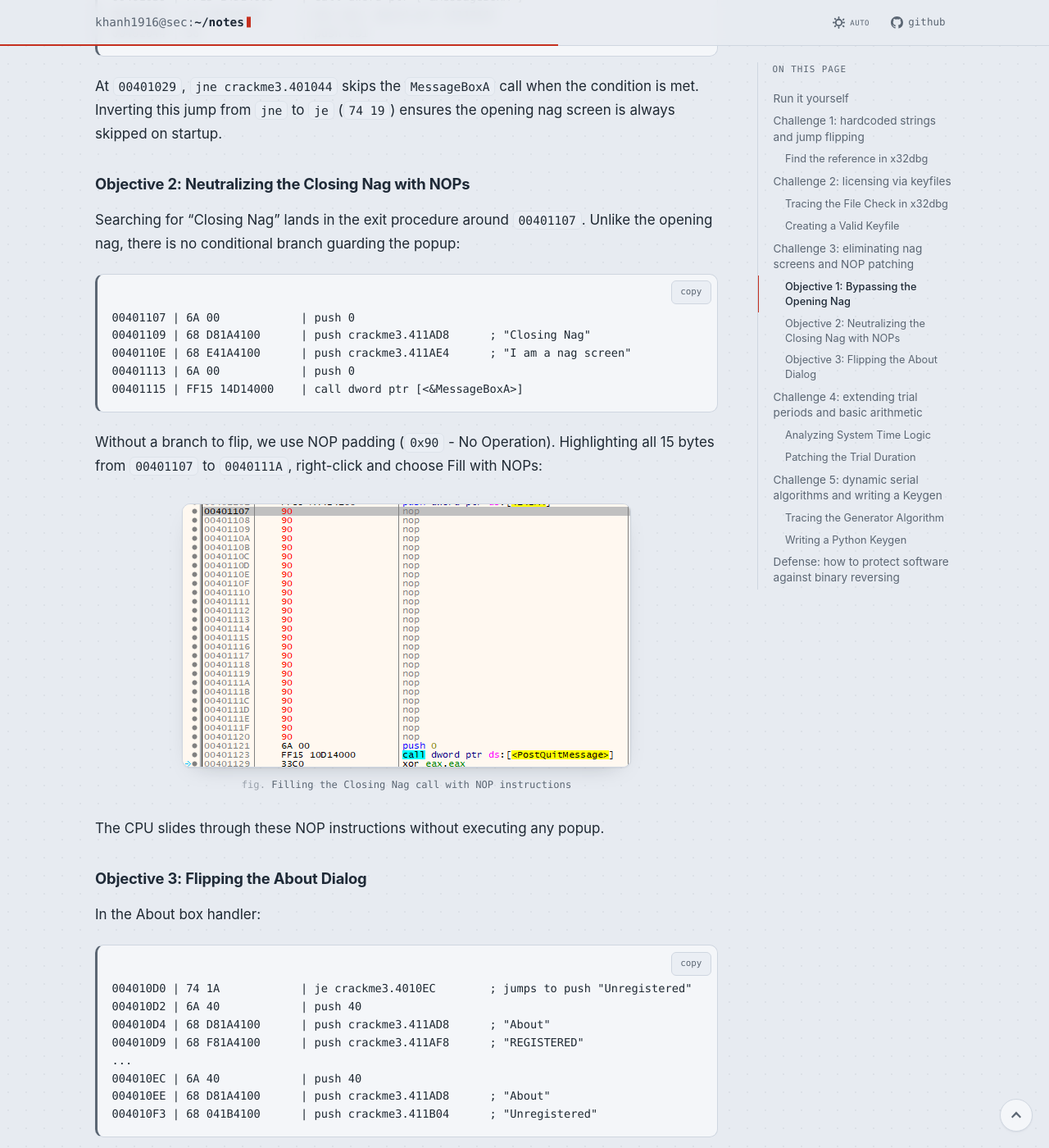
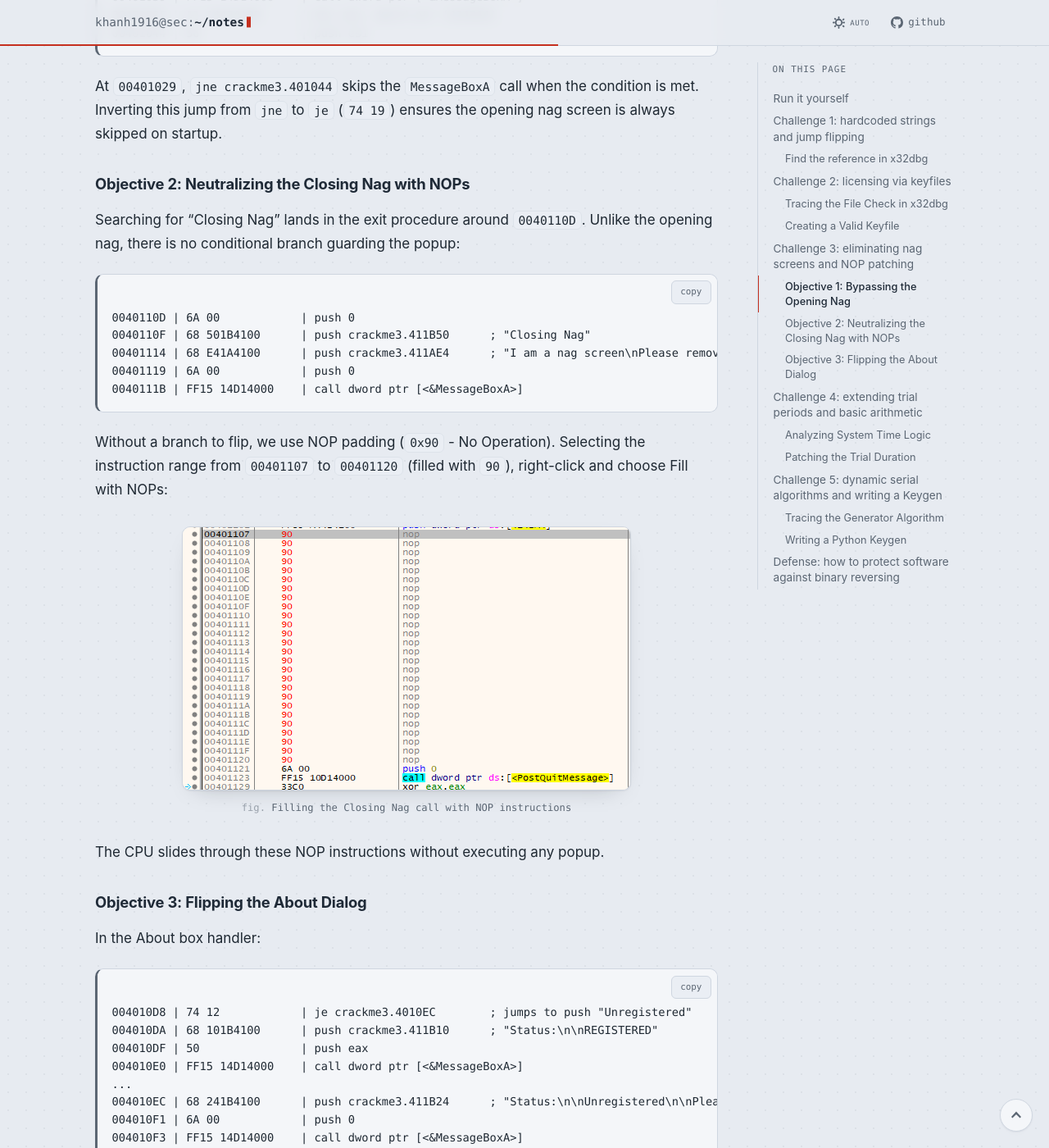
Before and after one commit to Khanh1916/notes, a Jekyll site: the page built from _posts/2025-09-05-crackme-reverse-engineering-walkthrough.md, in a window 1280 px wide and 1400 px high, scrolled down 10008 px. Shown: the whole window at 82% size. Built offline with Jekyll 4.4.1, drawn with Linux system fonts in a browser that asks for light colours; some of the changed text lies outside the part shown.

Commit message:
Refine CrackMe assembly listings and ensure 100% accuracy with screenshots

````diff
--- a/_posts/2025-09-05-crackme-reverse-engineering-walkthrough.md
+++ b/_posts/2025-09-05-crackme-reverse-engineering-walkthrough.md
@@ -197,17 +197,17 @@ At `00401029`, `jne crackme3.401044` skips the `MessageBoxA` call when the condi
 
 ### Objective 2: Neutralizing the Closing Nag with NOPs
 
-Searching for "Closing Nag" lands in the exit procedure around `00401107`. Unlike the opening nag, there is no conditional branch guarding the popup:
+Searching for "Closing Nag" lands in the exit procedure around `0040110D`. Unlike the opening nag, there is no conditional branch guarding the popup:
 
 ```assembly
-00401107 | 6A 00            | push 0
-00401109 | 68 D81A4100      | push crackme3.411AD8      ; "Closing Nag"
-0040110E | 68 E41A4100      | push crackme3.411AE4      ; "I am a nag screen"
-00401113 | 6A 00            | push 0
-00401115 | FF15 14D14000    | call dword ptr [<&MessageBoxA>]
+0040110D | 6A 00            | push 0
+0040110F | 68 501B4100      | push crackme3.411B50      ; "Closing Nag"
+00401114 | 68 E41A4100      | push crackme3.411AE4      ; "I am a nag screen\nPlease remove me."
+00401119 | 6A 00            | push 0
+0040111B | FF15 14D14000    | call dword ptr [<&MessageBoxA>]
 ```
 
-Without a branch to flip, we use NOP padding (`0x90` - No Operation). Highlighting all 15 bytes from `00401107` to `0040111A`, right-click and choose Fill with NOPs:
+Without a branch to flip, we use NOP padding (`0x90` - No Operation). Selecting the instruction range from `00401107` to `00401120` (filled with `90`), right-click and choose Fill with NOPs:
 
 ![Filling the Closing Nag call with NOP instructions]({{ '/images/crackme-reversing/11-crackme3-patch-nops.png' | relative_url }})
 
@@ -218,17 +218,17 @@ The CPU slides through these NOP instructions without executing any popup.
 In the About box handler:
 
 ```assembly
-004010D0 | 74 1A            | je crackme3.4010EC        ; jumps to push "Unregistered"
-004010D2 | 6A 40            | push 40
-004010D4 | 68 D81A4100      | push crackme3.411AD8      ; "About"
-004010D9 | 68 F81A4100      | push crackme3.411AF8      ; "REGISTERED"
+004010D8 | 74 12            | je crackme3.4010EC        ; jumps to push "Unregistered"
+004010DA | 68 101B4100      | push crackme3.411B10      ; "Status:\n\nREGISTERED"
+004010DF | 50               | push eax
+004010E0 | FF15 14D14000    | call dword ptr [<&MessageBoxA>]
 ...
-004010EC | 6A 40            | push 40
-004010EE | 68 D81A4100      | push crackme3.411AD8      ; "About"
-004010F3 | 68 041B4100      | push crackme3.411B04      ; "Unregistered"
+004010EC | 68 241B4100      | push crackme3.411B24      ; "Status:\n\nUnregistered\n\nPlease register me"
+004010F1 | 6A 00            | push 0
+004010F3 | FF15 14D14000    | call dword ptr [<&MessageBoxA>]
 ```
 
-Address `004010D0` contains `je 004010EC`. Changing `je` to `jne` redirects execution directly into the `REGISTERED` string block.
+Address `004010D8` contains `je 004010EC` (`74 12`). Changing `je` to `jne` (`75 12`) redirects execution directly into the `REGISTERED` string block.
 
 Save the patched file: both nag popups are gone, and the About box displays `REGISTERED`:
 
@@ -571,38 +571,38 @@ Tại dòng `00401029`, lệnh `jne crackme3.401044` nhảy cóc qua lệnh gọ
 
 ### Mục tiêu 2: Triệt tiêu Closing Nag bằng NOP
 
-Tìm kiếm chuỗi "Closing Nag" sẽ dẫn ta tới hàm xử lý đóng chương trình quanh địa chỉ `00401107`. Khác với lúc khởi động, tại đây không có bất kỳ lệnh nhảy điều kiện nào để rẽ nhánh; lệnh gọi `MessageBoxA` được thực thi trực tiếp:
+Tìm kiếm chuỗi "Closing Nag" sẽ dẫn ta tới hàm xử lý đóng chương trình quanh địa chỉ `0040110D`. Khác với lúc khởi động, tại đây không có bất kỳ lệnh nhảy điều kiện nào để rẽ nhánh; lệnh gọi `MessageBoxA` được thực thi trực tiếp:
 
 ```assembly
-00401107 | 6A 00            | push 0
-00401109 | 68 D81A4100      | push crackme3.411AD8      ; "Closing Nag"
-0040110E | 68 E41A4100      | push crackme3.411AE4      ; "I am a nag screen"
-00401113 | 6A 00            | push 0
-00401115 | FF15 14D14000    | call dword ptr [<&MessageBoxA>]
+0040110D | 6A 00            | push 0
+0040110F | 68 501B4100      | push crackme3.411B50      ; "Closing Nag"
+00401114 | 68 E41A4100      | push crackme3.411AE4      ; "I am a nag screen\nPlease remove me."
+00401119 | 6A 00            | push 0
+0040111B | FF15 14D14000    | call dword ptr [<&MessageBoxA>]
 ```
 
-Khi không có cờ nhảy để đảo, ta dùng kỹ thuật lấp lệnh bằng NOP (`0x90` - No Operation). Ta bôi đen toàn bộ dải lệnh từ `00401107` đến `0040111A` (tổng cộng 15 bytes), click chuột phải, chọn Fill with NOPs:
+Khi không có cờ nhảy để đảo, ta dùng kỹ thuật lấp lệnh bằng NOP (`0x90` - No Operation). Ta bôi đen dải lệnh từ `00401107` đến `00401120`, click chuột phải, chọn Fill with NOPs:
 
 ![Lấp các lệnh gọi Closing Nag bằng byte NOP]({{ '/images/crackme-reversing/11-crackme3-patch-nops.png' | relative_url }})
 
-Khi gặp 15 byte NOP này, CPU chỉ bỏ qua mà không thực thi bất kỳ thao tác nào, nhờ đó hộp thoại thông báo khi tắt ứng dụng hoàn toàn bị vô hiệu hóa.
+Khi gặp các byte NOP này, CPU chỉ lướt qua mà không thực thi bất kỳ thao tác nào, nhờ đó hộp thoại thông báo khi tắt ứng dụng hoàn toàn bị vô hiệu hóa.
 
 ### Mục tiêu 3: Đổi trạng thái trong About
 
-Trong hàm hiển thị hộp thoại About:
+Trong hàm xử lý hộp thoại About:
 
 ```assembly
-004010D0 | 74 1A            | je crackme3.4010EC        ; nhảy xuống chuỗi "Unregistered"
-004010D2 | 6A 40            | push 40
-004010D4 | 68 D81A4100      | push crackme3.411AD8      ; "About"
-004010D9 | 68 F81A4100      | push crackme3.411AF8      ; "REGISTERED"
+004010D8 | 74 12            | je crackme3.4010EC        ; nhảy xuống chuỗi "Unregistered"
+004010DA | 68 101B4100      | push crackme3.411B10      ; "Status:\n\nREGISTERED"
+004010DF | 50               | push eax
+004010E0 | FF15 14D14000    | call dword ptr [<&MessageBoxA>]
 ...
-004010EC | 6A 40            | push 40
-004010EE | 68 D81A4100      | push crackme3.411AD8      ; "About"
-004010F3 | 68 041B4100      | push crackme3.411B04      ; "Unregistered"
+004010EC | 68 241B4100      | push crackme3.411B24      ; "Status:\n\nUnregistered\n\nPlease register me"
+004010F1 | 6A 00            | push 0
+004010F3 | FF15 14D14000    | call dword ptr [<&MessageBoxA>]
 ```
 
-Tại `004010D0`, lệnh đang là `je 004010EC`. Ta sửa `je` thành `jne`, ép luồng thực thi đi thẳng vào chuỗi `REGISTERED`.
+Tại `004010D8`, câu lệnh đang là `je 004010EC` (`74 12`). Ta đảo lệnh `je` thành `jne` (`75 12`), ép luồng thực thi không nhảy sang nhánh `Unregistered` mà đi thẳng vào khối nạp chuỗi `REGISTERED`.
 
 Lưu file đã vá và mở lại: cả hai màn hình nag biến mất hoàn toàn, mục About hiển thị trạng thái `REGISTERED`:
 
````
Also changed, not shown: other parts of _posts/2025-09-05-crackme-reverse-engineering-walkthrough.md (+2 -2 lines).
